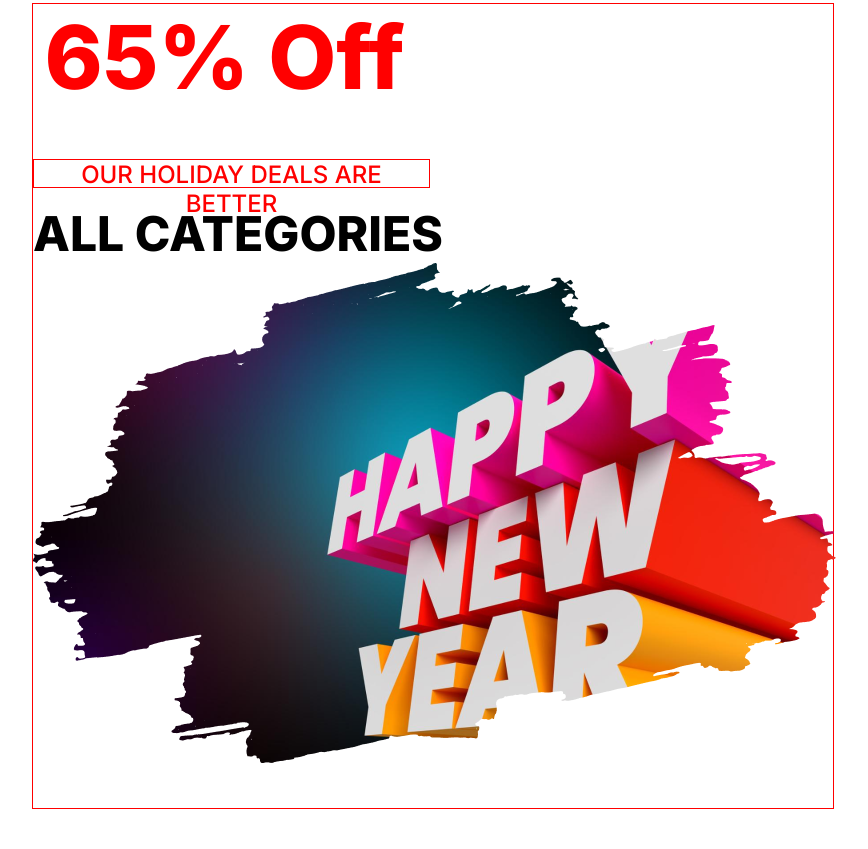
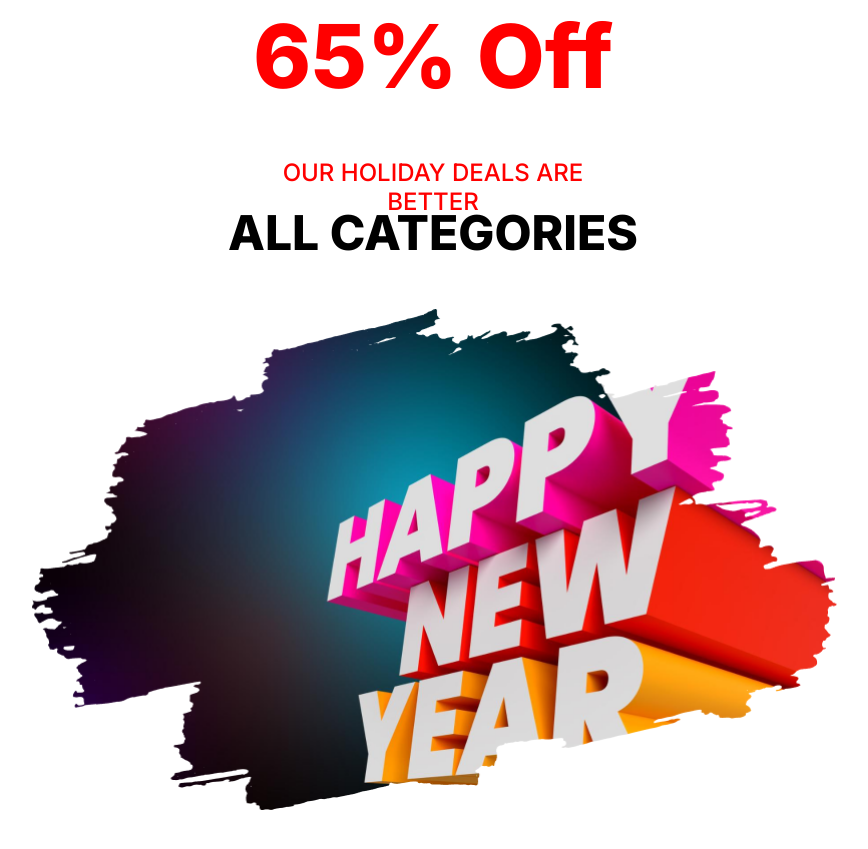
Before and after one commit to Shams-Joha/batch9-a1-solution, a plain HTML site: page index.html in a window 1280 px wide. Shown: the part 747-1596 px from the top of the page, without its empty margins (207-1075 px from the left). Before the commit the page ends 1556 px from the top, so only its background shows below. Drawn offline with Linux system fonts and the light colour scheme.

Commit message:
second second done

```diff
--- a/index.html
+++ b/index.html
@@ -21,12 +21,13 @@
         <!-- Second Section Starts -->
         <section class="second-section-container">
             <div class="second-section-content inter">
-                <h2 class="second-title">65% Off</h2>
-                <p class="second-description">OUR HOLIDAY DEALS ARE BETTER</p>
-                <h4 class="second-description2">ALL CATEGORIES</h4>
-                <div><img src="/new-year-offer-resources/images/New Year Photo.png" alt="New year photo"></div>
+                <h2>65% Off</h2>
+                <p>OUR HOLIDAY DEALS ARE BETTER</p>
+                <h3>ALL CATEGORIES</h3>
             </div>
-
+            <div class="new-year-photo">
+                <img src="/new-year-offer-resources/images/New Year Photo.png" alt="New year photo">
+            </div>
 
         </section>
         <!-- Second Section Ends -->
--- a/style/style.css
+++ b/style/style.css
@@ -64,22 +64,23 @@
 
 /* Second Section Design Starts */
 .second-section-container{
-    border:1px solid red;
+    /* border:1px solid red; */
     width: 802px;
     height: 806px;
     margin: 0 auto;
-    margin-top: 120px;
+    margin: 120px auto;
 
 }
-.second-title{
+.second-section-content h2{
     font-size: 88px;
     font-weight: 800;
     color: red;
     text-align: center;
     max-width: 383px;
     max-height: 106px;
+    /* border: 1px solid red; */
 }
-.second-description{
+.second-section-content p{
     font-size: 24px;
     font-weight: 500;
     color: red;
@@ -87,15 +88,16 @@
     max-width: 397px;
     max-height: 29px;
     margin-top: 49px;
-    border: 1px solid red;
+    /* border: 1px solid red; */
 }
-.second-description2{
+.second-section-content h3{
     font-size: 48px;
     font-weight: 800;
     color:black;
     text-align: center;
-    max-width: 410px;
+    max-width: 420px;
     margin-top: 16px;
+    /* border: 1px solid red; */
 
 }
 .second-image{
@@ -106,9 +108,21 @@
 }
 .second-section-content{
 
-    /* display: flex;
+    display: flex;
     flex-direction: column;
     justify-content: center;
-    align-items: center; */
+    align-items: center;
+    /* border: 1px solid rgb(38, 0, 255); */
 
 }
+.new-year-photo{
+    margin-top: 47px;
+    width: 805px;
+    height: 501px;
+}
+.new-year-photo img{
+    /* width: 805px;
+    height: 501px;  better option to do the lower option always- Child takes width & height based on parent*/
+    width: 100%;
+    height: 100%;
+}
```
